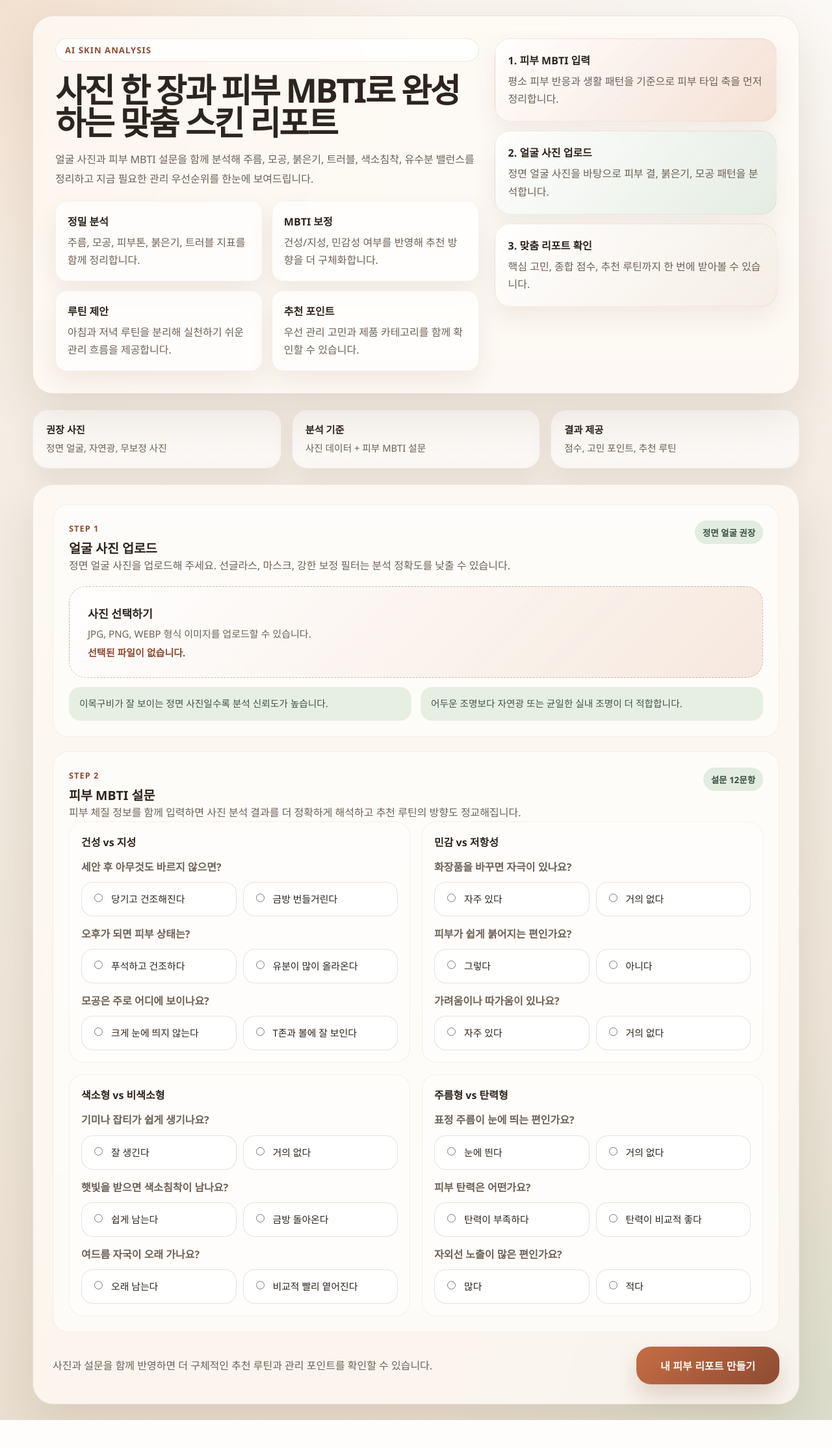
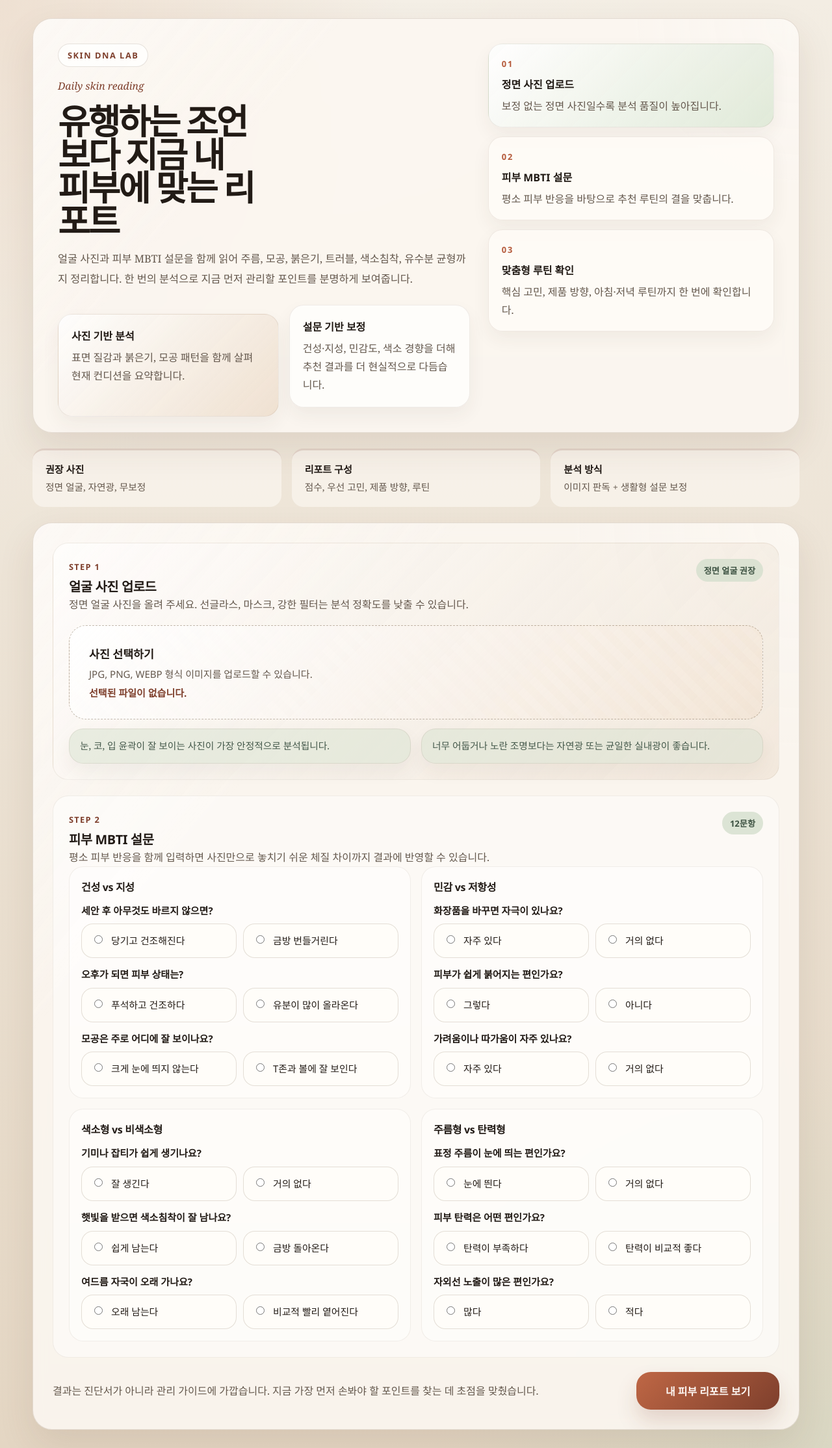
Before and after one commit to fhfcpwlwl/SW-test, a Flask app: page / in a window 1280 px wide. Shown: the whole page at 65% size. Before the commit the page ends 2185 px from the top, so only its background shows below. Run offline with Flask 3, Linux system fonts and the light colour scheme.

Commit message:
Refresh UI to feel more editorial

```diff
--- a/static/style.css
+++ b/static/style.css
@@ -1,23 +1,23 @@
 :root {
     color-scheme: light;
-    --bg-top: #f8f4ee;
-    --bg-bottom: #eadfd0;
-    --card: rgba(255, 251, 247, 0.78);
-    --card-strong: rgba(255, 255, 255, 0.88);
-    --border: rgba(114, 77, 42, 0.12);
-    --text: #2d241d;
-    --muted: #6e6155;
-    --accent: #ba643f;
-    --accent-deep: #8d4b32;
-    --accent-soft: rgba(232, 202, 184, 0.7);
-    --mint: rgba(215, 229, 214, 0.72);
-    --shadow: 0 28px 70px rgba(87, 55, 27, 0.12);
-    --shadow-soft: 0 16px 36px rgba(87, 55, 27, 0.08);
-    --radius-xl: 32px;
-    --radius-lg: 24px;
-    --radius-md: 18px;
+    --bg: #f3ede3;
+    --bg-deep: #e4d6c3;
+    --paper: rgba(252, 248, 242, 0.88);
+    --paper-strong: rgba(255, 253, 249, 0.94);
+    --line: rgba(86, 62, 33, 0.14);
+    --text: #221b16;
+    --muted: #64584d;
+    --accent: #b45839;
+    --accent-deep: #7e3f2c;
+    --sage: #d9e1d1;
+    --sand: #ead7c4;
+    --shadow: 0 24px 56px rgba(75, 50, 29, 0.1);
+    --shadow-soft: 0 12px 28px rgba(75, 50, 29, 0.06);
+    --radius-xl: 30px;
+    --radius-lg: 22px;
+    --radius-md: 16px;
     --max-width: 1180px;
-    font-family: "Segoe UI", "Apple SD Gothic Neo", sans-serif;
+    font-family: Georgia, "Times New Roman", "Apple SD Gothic Neo", serif;
 }
 
 * {
@@ -29,18 +29,24 @@ body {
     min-height: 100vh;
     color: var(--text);
     background:
-        radial-gradient(circle at top left, rgba(235, 197, 166, 0.42), transparent 26%),
-        radial-gradient(circle at top right, rgba(255, 255, 255, 0.45), transparent 18%),
-        radial-gradient(circle at bottom right, rgba(200, 220, 198, 0.45), transparent 24%),
-        linear-gradient(180deg, var(--bg-top) 0%, var(--bg-bottom) 100%);
-    padding: 24px;
+        linear-gradient(140deg, rgba(255, 255, 255, 0.28), transparent 28%),
+        radial-gradient(circle at top left, rgba(219, 184, 153, 0.45), transparent 24%),
+        radial-gradient(circle at bottom right, rgba(203, 216, 194, 0.42), transparent 24%),
+        linear-gradient(180deg, var(--bg) 0%, var(--bg-deep) 100%);
+    padding: 28px;
 }
 
-body.theme-report {
-    background:
-        radial-gradient(circle at top left, rgba(235, 197, 166, 0.48), transparent 28%),
-        radial-gradient(circle at bottom right, rgba(203, 225, 203, 0.54), transparent 26%),
-        linear-gradient(180deg, #fffaf6 0%, #efe2d2 100%);
+body::before {
+    content: "";
+    position: fixed;
+    inset: 0;
+    pointer-events: none;
+    opacity: 0.24;
+    background-image:
+        linear-gradient(rgba(255, 255, 255, 0.14) 1px, transparent 1px),
+        linear-gradient(90deg, rgba(255, 255, 255, 0.12) 1px, transparent 1px);
+    background-size: 32px 32px;
+    mask-image: linear-gradient(180deg, rgba(0, 0, 0, 0.6), transparent 85%);
 }
 
 .page-shell {
@@ -48,14 +54,81 @@ body.theme-report {
     margin: 0 auto;
     display: grid;
     gap: 24px;
+    position: relative;
+    z-index: 1;
 }
 
-.glass-card {
-    background: var(--card);
-    border: 1px solid var(--border);
+.editorial-card {
+    background: var(--paper);
+    border: 1px solid var(--line);
     border-radius: var(--radius-xl);
     box-shadow: var(--shadow);
-    backdrop-filter: blur(12px);
+    backdrop-filter: blur(10px);
+    position: relative;
+    overflow: hidden;
+}
+
+.editorial-card::after {
+    content: "";
+    position: absolute;
+    inset: 0;
+    pointer-events: none;
+    background:
+        linear-gradient(130deg, rgba(255, 255, 255, 0.42), transparent 28%),
+        radial-gradient(circle at top right, rgba(255, 255, 255, 0.22), transparent 20%);
+}
+
+.hero-panel,
+.report-hero {
+    display: grid;
+    gap: 28px;
+    grid-template-columns: minmax(0, 1.18fr) minmax(280px, 0.82fr);
+    padding: 38px;
+}
+
+.hero-main,
+.hero-copy,
+.hero-rail,
+.score-stage {
+    display: grid;
+    align-content: start;
+    gap: 18px;
+    position: relative;
+    z-index: 1;
+}
+
+h1,
+h2,
+h3,
+p {
+    margin: 0;
+}
+
+h1,
+h2,
+h3,
+.score-ring strong,
+.upload-title,
+.primary-button,
+.primary-link {
+    font-family: "Segoe UI", "Apple SD Gothic Neo", sans-serif;
+}
+
+h1 {
+    max-width: 10ch;
+    font-size: clamp(2.7rem, 4.2vw, 4.8rem);
+    line-height: 0.95;
+    letter-spacing: -0.055em;
+}
+
+h2 {
+    font-size: 1.24rem;
+    letter-spacing: -0.02em;
+}
+
+h3 {
+    font-size: 1rem;
+    letter-spacing: -0.02em;
 }
 
 .eyebrow,
@@ -65,160 +138,135 @@ body.theme-report {
     display: inline-flex;
     align-items: center;
     border-radius: 999px;
+    font-family: "Segoe UI", "Apple SD Gothic Neo", sans-serif;
     font-weight: 800;
 }
 
 .eyebrow {
+    width: fit-content;
     padding: 8px 14px;
     background: rgba(255, 255, 255, 0.72);
-    border: 1px solid var(--border);
+    border: 1px solid var(--line);
     color: var(--accent-deep);
-    font-size: 0.82rem;
-    letter-spacing: 0.08em;
+    font-size: 0.8rem;
+    letter-spacing: 0.12em;
     text-transform: uppercase;
 }
 
-.hero-panel,
-.report-hero {
-    display: grid;
-    gap: 24px;
-    grid-template-columns: minmax(0, 1.2fr) minmax(300px, 0.8fr);
-    padding: 34px;
-}
-
-.hero-main,
-.hero-copy,
-.hero-side,
-.score-stage {
-    display: grid;
-    align-content: start;
-    gap: 18px;
-}
-
-h1,
-h2,
-h3,
-p {
-    margin: 0;
-}
-
-h1 {
-    font-size: clamp(2.5rem, 4vw, 4.2rem);
-    line-height: 0.98;
-    letter-spacing: -0.05em;
-}
-
-h2 {
-    font-size: 1.22rem;
-}
-
-h3 {
-    font-size: 1rem;
+.hero-kicker {
+    color: var(--accent-deep);
+    font-size: 0.98rem;
+    font-style: italic;
 }
 
 .hero-text {
-    max-width: 700px;
+    max-width: 690px;
     color: var(--muted);
-    line-height: 1.85;
-    font-size: 1rem;
+    font-size: 1.02rem;
+    line-height: 1.9;
 }
 
-.hero-feature-grid,
-.tip-grid,
-.summary-strip,
-.routine-grid {
+.hero-notes {
     display: grid;
-    gap: 14px;
+    grid-template-columns: 1.1fr 0.9fr;
+    gap: 16px;
+    margin-top: 6px;
 }
 
-.hero-feature-grid {
-    grid-template-columns: repeat(2, minmax(0, 1fr));
-}
-
-.feature-tile,
+.note-card,
+.summary-chip,
 .soft-block,
-.summary-chip {
-    padding: 18px;
-    border-radius: var(--radius-md);
-    background: rgba(255, 255, 255, 0.74);
-    border: 1px solid rgba(114, 77, 42, 0.08);
+.rail-card,
+.tip-box {
+    border-radius: var(--radius-lg);
+    border: 1px solid rgba(86, 62, 33, 0.09);
     box-shadow: var(--shadow-soft);
 }
 
-.feature-tile strong,
+.note-card {
+    padding: 20px;
+    background: rgba(255, 255, 255, 0.7);
+}
+
+.note-card.offset {
+    transform: translateY(14px);
+    background: linear-gradient(135deg, rgba(255, 255, 255, 0.82), rgba(234, 215, 196, 0.7));
+}
+
+.note-card strong,
+.rail-card strong,
 .summary-chip strong,
-.info-card strong,
-.score-ring strong,
-.metric-box strong,
-.soft-block strong {
+.soft-block strong,
+.metric-box strong {
     display: block;
     margin-bottom: 8px;
+    font-family: "Segoe UI", "Apple SD Gothic Neo", sans-serif;
 }
 
-.feature-tile span,
+.note-card span,
+.rail-card p,
 .summary-chip span,
-.info-card span,
+.soft-block,
 .soft-block p,
+.section-head p,
+.submit-bar p,
 .score-stage p,
 .info-row span,
-.question-block strong,
-.section-head p,
-.submit-bar p,
 .metric-box p,
 .focus-line,
 .footer-panel p {
     color: var(--muted);
-    line-height: 1.7;
+    line-height: 1.75;
 }
 
-.hero-side {
+.hero-rail {
     gap: 14px;
 }
 
-.info-card {
-    padding: 20px;
-    border-radius: var(--radius-lg);
-    border: 1px solid rgba(114, 77, 42, 0.09);
-    box-shadow: var(--shadow-soft);
+.rail-card {
+    padding: 18px 20px;
+    background: rgba(255, 252, 247, 0.8);
 }
 
-.info-card.warm {
-    background: linear-gradient(135deg, rgba(255, 255, 255, 0.9), rgba(241, 213, 197, 0.72));
+.rail-highlight {
+    background: linear-gradient(135deg, rgba(255, 255, 255, 0.88), rgba(220, 231, 212, 0.84));
 }
 
-.info-card.cool {
-    background: linear-gradient(135deg, rgba(255, 255, 255, 0.88), rgba(219, 231, 220, 0.74));
+.rail-index {
+    display: inline-block;
+    margin-bottom: 10px;
+    color: var(--accent);
+    font-family: "Segoe UI", "Apple SD Gothic Neo", sans-serif;
+    font-size: 0.8rem;
+    font-weight: 800;
+    letter-spacing: 0.16em;
 }
 
-.info-card.neutral {
-    background: linear-gradient(135deg, rgba(255, 255, 255, 0.9), rgba(241, 234, 224, 0.76));
-}
-
-.trust-strip,
+.editorial-strip,
 .report-overview {
     display: grid;
     grid-template-columns: repeat(3, minmax(0, 1fr));
     gap: 16px;
 }
 
-.trust-strip > div {
+.editorial-strip > div {
     padding: 18px 20px;
-    border-radius: var(--radius-lg);
-    background: rgba(255, 255, 255, 0.6);
-    border: 1px solid rgba(114, 77, 42, 0.08);
-    box-shadow: var(--shadow-soft);
+    border-top: 3px solid rgba(126, 63, 44, 0.16);
+    background: rgba(255, 252, 247, 0.52);
+    border-radius: 18px;
 }
 
-.trust-strip strong {
+.editorial-strip strong {
     display: block;
     margin-bottom: 6px;
-    font-size: 0.95rem;
+    font-family: "Segoe UI", "Apple SD Gothic Neo", sans-serif;
+    font-size: 0.94rem;
 }
 
-.trust-strip span {
+.editorial-strip span {
     color: var(--muted);
     font-size: 0.92rem;
-    line-height: 1.65;
+    line-height: 1.6;
 }
 
 .form-shell,
@@ -227,14 +275,20 @@ h3 {
 }
 
 .section-block + .section-block {
-    margin-top: 22px;
+    margin-top: 24px;
 }
 
 .section-block {
+    position: relative;
+    z-index: 1;
     padding: 24px;
-    border-radius: var(--radius-lg);
-    background: rgba(255, 255, 255, 0.56);
-    border: 1px solid rgba(114, 77, 42, 0.08);
+    border-radius: 24px;
+    background: rgba(255, 255, 255, 0.48);
+    border: 1px solid rgba(86, 62, 33, 0.08);
+}
+
+.section-emphasis {
+    background: linear-gradient(135deg, rgba(255, 255, 255, 0.6), rgba(233, 217, 199, 0.44));
 }
 
 .section-head,
@@ -251,38 +305,41 @@ h3 {
     display: inline-block;
     margin-bottom: 6px;
     color: var(--accent-deep);
+    font-family: "Segoe UI", "Apple SD Gothic Neo", sans-serif;
     font-size: 0.8rem;
     font-weight: 800;
-    letter-spacing: 0.08em;
+    letter-spacing: 0.1em;
     text-transform: uppercase;
 }
 
 .badge-pill {
     padding: 8px 12px;
-    background: var(--mint);
-    color: #38513d;
-    font-size: 0.84rem;
+    background: rgba(217, 225, 209, 0.9);
+    color: #3d5242;
+    font-size: 0.82rem;
     white-space: nowrap;
 }
 
 .upload-dropzone {
     margin-top: 18px;
-    padding: 28px;
+    padding: 30px;
     border-radius: 26px;
-    border: 1px dashed rgba(114, 77, 42, 0.34);
-    background: linear-gradient(135deg, rgba(255, 255, 255, 0.95), rgba(240, 215, 199, 0.55));
+    border: 1px dashed rgba(86, 62, 33, 0.34);
+    background:
+        linear-gradient(135deg, rgba(255, 255, 255, 0.98), rgba(240, 222, 204, 0.54)),
+        repeating-linear-gradient(45deg, transparent 0 12px, rgba(255, 255, 255, 0.24) 12px 24px);
     display: grid;
     gap: 8px;
     cursor: pointer;
     position: relative;
     overflow: hidden;
-    transition: transform 0.2s ease, box-shadow 0.2s ease, border-color 0.2s ease;
+    transition: transform 0.2s ease, border-color 0.2s ease, box-shadow 0.2s ease;
 }
 
 .upload-dropzone:hover {
     transform: translateY(-2px);
-    box-shadow: 0 18px 34px rgba(143, 75, 49, 0.12);
     border-color: var(--accent);
+    box-shadow: 0 18px 32px rgba(126, 63, 44, 0.12);
 }
 
 .upload-title {
@@ -311,6 +369,15 @@ input[type="file"] {
     cursor: pointer;
 }
 
+.tip-grid,
+.question-grid,
+.metric-grid,
+.routine-grid,
+.summary-strip {
+    display: grid;
+    gap: 16px;
+}
+
 .tip-grid {
     grid-template-columns: repeat(2, minmax(0, 1fr));
     margin-top: 14px;
@@ -318,17 +385,10 @@ input[type="file"] {
 
 .tip-box {
     padding: 14px 16px;
-    border-radius: var(--radius-md);
-    background: rgba(216, 229, 214, 0.62);
-    color: #415647;
+    background: rgba(217, 225, 209, 0.54);
+    color: #44584a;
     font-size: 0.92rem;
     line-height: 1.62;
-}
-
-.question-grid,
-.metric-grid {
-    display: grid;
-    gap: 18px;
 }
 
 .question-grid {
@@ -340,13 +400,19 @@ input[type="file"] {
     gap: 14px;
     padding: 18px;
     border-radius: 22px;
-    background: rgba(255, 255, 255, 0.48);
-    border: 1px solid rgba(114, 77, 42, 0.08);
+    background: rgba(255, 255, 255, 0.46);
+    border: 1px solid rgba(86, 62, 33, 0.08);
 }
 
 .question-block {
     display: grid;
     gap: 9px;
+}
+
+.question-block strong {
+    font-family: "Segoe UI", "Apple SD Gothic Neo", sans-serif;
+    font-size: 0.94rem;
+    line-height: 1.5;
 }
 
 .option-row {
@@ -361,12 +427,13 @@ input[type="file"] {
     gap: 10px;
     padding: 14px;
     border-radius: 18px;
-    border: 1px solid rgba(114, 77, 42, 0.16);
-    background: var(--card-strong);
+    border: 1px solid rgba(86, 62, 33, 0.16);
+    background: var(--paper-strong);
     cursor: pointer;
-    transition: transform 0.18s ease, border-color 0.18s ease, background 0.18s ease, box-shadow 0.18s ease;
+    font-family: "Segoe UI", "Apple SD Gothic Neo", sans-serif;
+    font-size: 0.93rem;
     line-height: 1.55;
-    font-size: 0.93rem;
+    transition: transform 0.18s ease, border-color 0.18s ease, box-shadow 0.18s ease, background 0.18s ease;
 }
 
 .option-card:hover,
@@ -383,6 +450,8 @@ input[type="file"] {
 }
 
 .submit-bar {
+    position: relative;
+    z-index: 1;
     margin-top: 22px;
     align-items: center;
 }
@@ -397,11 +466,11 @@ input[type="file"] {
     border-radius: 22px;
     border: none;
     text-decoration: none;
-    background: linear-gradient(135deg, #c66d44, #8d4b32);
-    color: #fff9f3;
+    background: linear-gradient(135deg, #bf6745, #7e3f2c);
+    color: #fff9f5;
     font-size: 1rem;
     font-weight: 800;
-    box-shadow: 0 18px 34px rgba(143, 75, 49, 0.22);
+    box-shadow: 0 18px 32px rgba(126, 63, 44, 0.18);
     cursor: pointer;
     transition: transform 0.2s ease, filter 0.2s ease;
 }
--- a/templates/index.html
+++ b/templates/index.html
@@ -16,64 +16,69 @@
         <div class="alert-banner">{{ error }}</div>
         {% endif %}
 
-        <section class="hero-panel glass-card">
+        <section class="hero-panel editorial-card">
             <article class="hero-main">
-                <span class="eyebrow">AI Skin Analysis</span>
-                <h1>사진 한 장과 피부 MBTI로 완성하는 맞춤 스킨 리포트</h1>
+                <span class="eyebrow">Skin DNA Lab</span>
+                <p class="hero-kicker">Daily skin reading</p>
+                <h1>유행하는 조언보다 지금 내 피부에 맞는 리포트</h1>
                 <p class="hero-text">
-                    얼굴 사진과 피부 MBTI 설문을 함께 분석해 주름, 모공, 붉은기, 트러블, 색소침착,
-                    유수분 밸런스를 정리하고 지금 필요한 관리 우선순위를 한눈에 보여드립니다.
+                    얼굴 사진과 피부 MBTI 설문을 함께 읽어 주름, 모공, 붉은기, 트러블, 색소침착,
+                    유수분 균형까지 정리합니다. 한 번의 분석으로 지금 먼저 관리할 포인트를 분명하게 보여줍니다.
                 </p>
 
-                <div class="hero-feature-grid">
-                    <div class="feature-tile">
-                        <strong>정밀 분석</strong>
-                        <span>주름, 모공, 피부톤, 붉은기, 트러블 지표를 함께 정리합니다.</span>
+                <div class="hero-notes">
+                    <div class="note-card offset">
+                        <strong>사진 기반 분석</strong>
+                        <span>표면 질감과 붉은기, 모공 패턴을 함께 살펴 현재 컨디션을 요약합니다.</span>
                     </div>
-                    <div class="feature-tile">
-                        <strong>MBTI 보정</strong>
-                        <span>건성/지성, 민감성 여부를 반영해 추천 방향을 더 구체화합니다.</span>
-                    </div>
-                    <div class="feature-tile">
-                        <strong>루틴 제안</strong>
-                        <span>아침과 저녁 루틴을 분리해 실천하기 쉬운 관리 흐름을 제공합니다.</span>
-                    </div>
-                    <div class="feature-tile">
-                        <strong>추천 포인트</strong>
-                        <span>우선 관리 고민과 제품 카테고리를 함께 확인할 수 있습니다.</span>
+                    <div class="note-card">
+                        <strong>설문 기반 보정</strong>
+                        <span>건성·지성, 민감도, 색소 경향을 더해 추천 결과를 더 현실적으로 다듬습니다.</span>
                     </div>
                 </div>
             </article>
 
-            <aside class="hero-side">
-                <div class="info-card warm">
-                    <strong>1. 피부 MBTI 입력</strong>
-                    <span>평소 피부 반응과 생활 패턴을 기준으로 피부 타입 축을 먼저 정리합니다.</span>
+            <aside class="hero-rail">
+                <div class="rail-card rail-highlight">
+                    <span class="rail-index">01</span>
+                    <strong>정면 사진 업로드</strong>
+                    <p>보정 없는 정면 사진일수록 분석 품질이 높아집니다.</p>
                 </div>
-                <div class="info-card cool">
-                    <strong>2. 얼굴 사진 업로드</strong>
-                    <span>정면 얼굴 사진을 바탕으로 피부 결, 붉은기, 모공 패턴을 분석합니다.</span>
+                <div class="rail-card">
+                    <span class="rail-index">02</span>
+                    <strong>피부 MBTI 설문</strong>
+                    <p>평소 피부 반응을 바탕으로 추천 루틴의 결을 맞춥니다.</p>
                 </div>
-                <div class="info-card neutral">
-                    <strong>3. 맞춤 리포트 확인</strong>
-                    <span>핵심 고민, 종합 점수, 추천 루틴까지 한 번에 받아볼 수 있습니다.</span>
+                <div class="rail-card">
+                    <span class="rail-index">03</span>
+                    <strong>맞춤형 루틴 확인</strong>
+                    <p>핵심 고민, 제품 방향, 아침·저녁 루틴까지 한 번에 확인합니다.</p>
                 </div>
             </aside>
         </section>
 
-        <section class="trust-strip">
-            <div><strong>권장 사진</strong><span>정면 얼굴, 자연광, 무보정 사진</span></div>
-            <div><strong>분석 기준</strong><span>사진 데이터 + 피부 MBTI 설문</span></div>
-            <div><strong>결과 제공</strong><span>점수, 고민 포인트, 추천 루틴</span></div>
+        <section class="editorial-strip">
+            <div>
+                <strong>권장 사진</strong>
+                <span>정면 얼굴, 자연광, 무보정</span>
+            </div>
+            <div>
+                <strong>리포트 구성</strong>
+                <span>점수, 우선 고민, 제품 방향, 루틴</span>
+            </div>
+            <div>
+                <strong>분석 방식</strong>
+                <span>이미지 판독 + 생활형 설문 보정</span>
+            </div>
         </section>
 
-        <form action="/analyze" method="post" enctype="multipart/form-data" class="glass-card form-shell">
-            <section class="section-block">
+        <form action="/analyze" method="post" enctype="multipart/form-data" class="editorial-card form-shell">
+            <section class="section-block section-emphasis">
                 <div class="section-head">
                     <div>
                         <span class="section-step">Step 1</span>
                         <h2>얼굴 사진 업로드</h2>
-                        <p>정면 얼굴 사진을 업로드해 주세요. 선글라스, 마스크, 강한 보정 필터는 분석 정확도를 낮출 수 있습니다.</p>
+                        <p>정면 얼굴 사진을 올려 주세요. 선글라스, 마스크, 강한 필터는 분석 정확도를 낮출 수 있습니다.</p>
                     </div>
                     <span class="badge-pill">정면 얼굴 권장</span>
                 </div>
@@ -86,8 +91,8 @@
                 </label>
 
                 <div class="tip-grid">
-                    <div class="tip-box">이목구비가 잘 보이는 정면 사진일수록 분석 신뢰도가 높습니다.</div>
-                    <div class="tip-box">어두운 조명보다 자연광 또는 균일한 실내 조명이 더 적합합니다.</div>
+                    <div class="tip-box">눈, 코, 입 윤곽이 잘 보이는 사진이 가장 안정적으로 분석됩니다.</div>
+                    <div class="tip-box">너무 어둡거나 노란 조명보다는 자연광 또는 균일한 실내광이 좋습니다.</div>
                 </div>
             </section>
 
@@ -96,9 +101,9 @@
                     <div>
                         <span class="section-step">Step 2</span>
                         <h2>피부 MBTI 설문</h2>
-                        <p>피부 체질 정보를 함께 입력하면 사진 분석 결과를 더 정확하게 해석하고 추천 루틴의 방향도 정교해집니다.</p>
+                        <p>평소 피부 반응을 함께 입력하면 사진만으로 놓치기 쉬운 체질 차이까지 결과에 반영할 수 있습니다.</p>
                     </div>
-                    <span class="badge-pill">설문 12문항</span>
+                    <span class="badge-pill">12문항</span>
                 </div>
 
                 <div class="question-grid">
@@ -119,7 +124,7 @@
                             </div>
                         </div>
                         <div class="question-block">
-                            <strong>모공은 주로 어디에 보이나요?</strong>
+                            <strong>모공은 주로 어디에 잘 보이나요?</strong>
                             <div class="option-row">
                                 <label class="option-card"><input type="radio" name="dry_oily_3" value="A">크게 눈에 띄지 않는다</label>
                                 <label class="option-card"><input type="radio" name="dry_oily_3" value="B">T존과 볼에 잘 보인다</label>
@@ -144,7 +149,7 @@
                             </div>
                         </div>
                         <div class="question-block">
-                            <strong>가려움이나 따가움이 있나요?</strong>
+                            <strong>가려움이나 따가움이 자주 있나요?</strong>
                             <div class="option-row">
                                 <label class="option-card"><input type="radio" name="sensitive_resistant_3" value="A">자주 있다</label>
                                 <label class="option-card"><input type="radio" name="sensitive_resistant_3" value="B">거의 없다</label>
@@ -162,7 +167,7 @@
                             </div>
                         </div>
                         <div class="question-block">
-                            <strong>햇빛을 받으면 색소침착이 남나요?</strong>
+                            <strong>햇빛을 받으면 색소침착이 잘 남나요?</strong>
                             <div class="option-row">
                                 <label class="option-card"><input type="radio" name="pigmented_nonpigmented_2" value="A">쉽게 남는다</label>
                                 <label class="option-card"><input type="radio" name="pigmented_nonpigmented_2" value="B">금방 돌아온다</label>
@@ -187,7 +192,7 @@
                             </div>
                         </div>
                         <div class="question-block">
-                            <strong>피부 탄력은 어떤가요?</strong>
+                            <strong>피부 탄력은 어떤 편인가요?</strong>
                             <div class="option-row">
                                 <label class="option-card"><input type="radio" name="wrinkled_tight_2" value="A">탄력이 부족하다</label>
                                 <label class="option-card"><input type="radio" name="wrinkled_tight_2" value="B">탄력이 비교적 좋다</label>
@@ -205,8 +210,8 @@
             </section>
 
             <div class="submit-bar">
-                <p>사진과 설문을 함께 반영하면 더 구체적인 추천 루틴과 관리 포인트를 확인할 수 있습니다.</p>
-                <button type="submit" class="primary-button">내 피부 리포트 만들기</button>
+                <p>결과는 진단서가 아니라 관리 가이드에 가깝습니다. 지금 가장 먼저 손봐야 할 포인트를 찾는 데 초점을 맞췄습니다.</p>
+                <button type="submit" class="primary-button">내 피부 리포트 보기</button>
             </div>
         </form>
     </div>
```
Also changed, not shown: other parts of static/style.css (+63 -26 lines), templates/result.html (+16 -15 lines).
